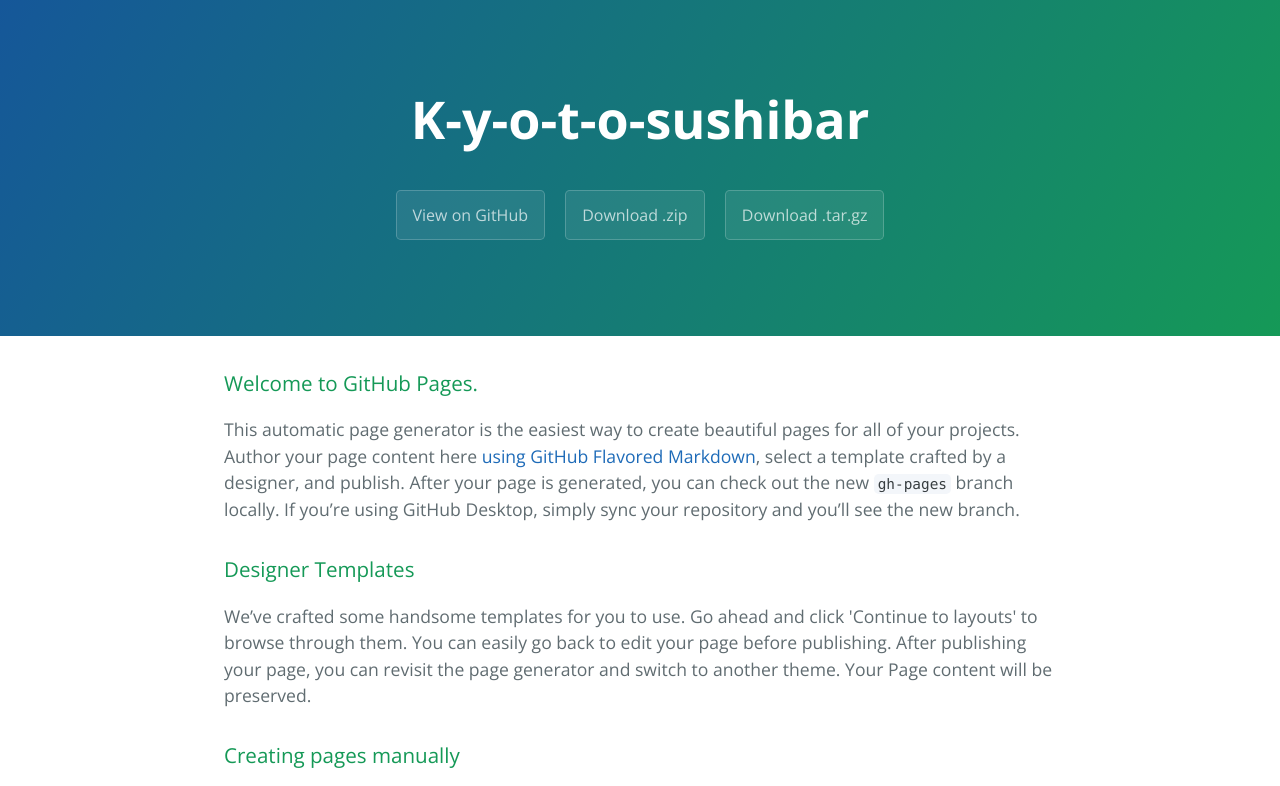
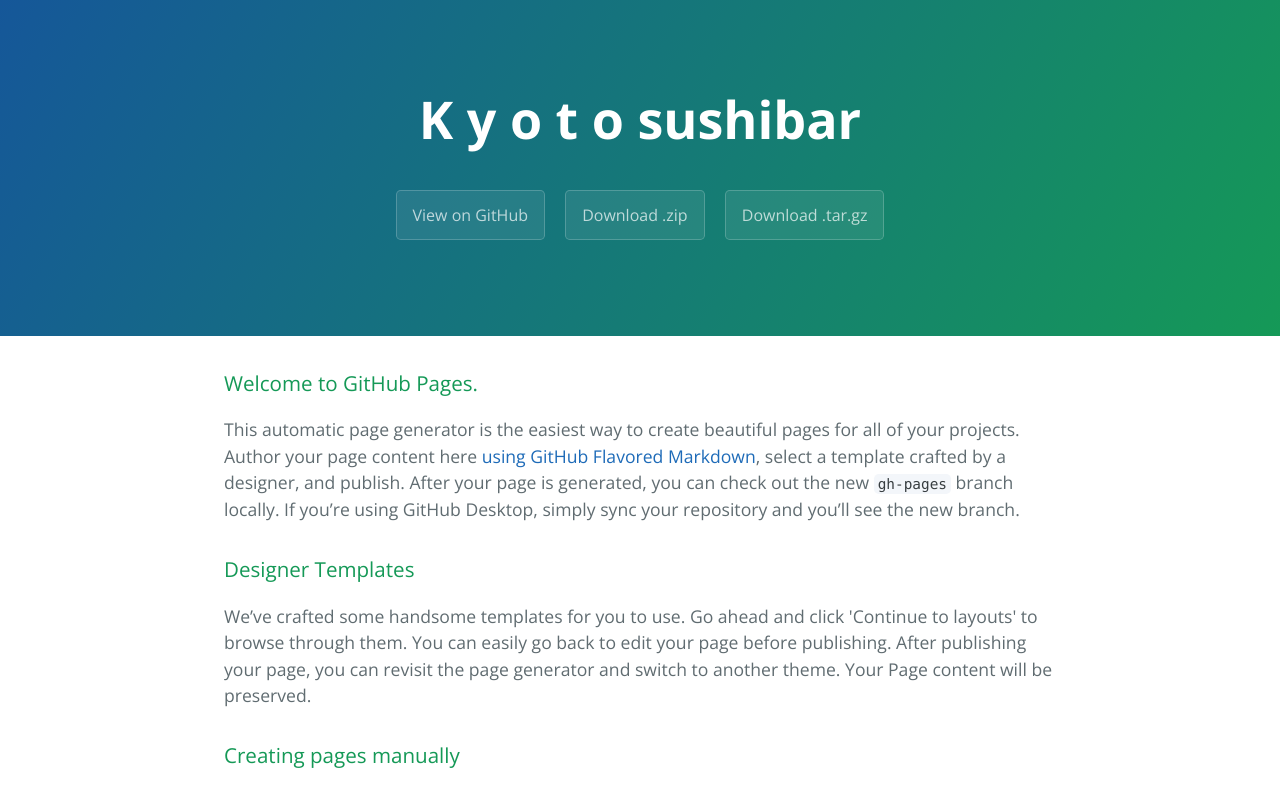
Before and after one commit to toqaayman/k-y-o-t-o-SUSHIBAR, a plain HTML site: page index.html in a window 1280 px wide. Shown: the top 786 px of the page. Drawn offline with nearby package versions, Linux system fonts and the light colour scheme.

Commit message:
Update index.html

```diff
--- a/index.html
+++ b/index.html
@@ -11,7 +11,7 @@
   </head>
   <body>
     <section class="page-header">
-      <h1 class="project-name">K-y-o-t-o-sushibar</h1>
+      <h1 class="project-name">K y o t o sushibar</h1>
       <h2 class="project-tagline"></h2>
       <a href="https://github.com/toqaayman/k-y-o-t-o-SUSHIBAR" class="btn">View on GitHub</a>
       <a href="https://github.com/toqaayman/k-y-o-t-o-SUSHIBAR/zipball/master" class="btn">Download .zip</a>
```
